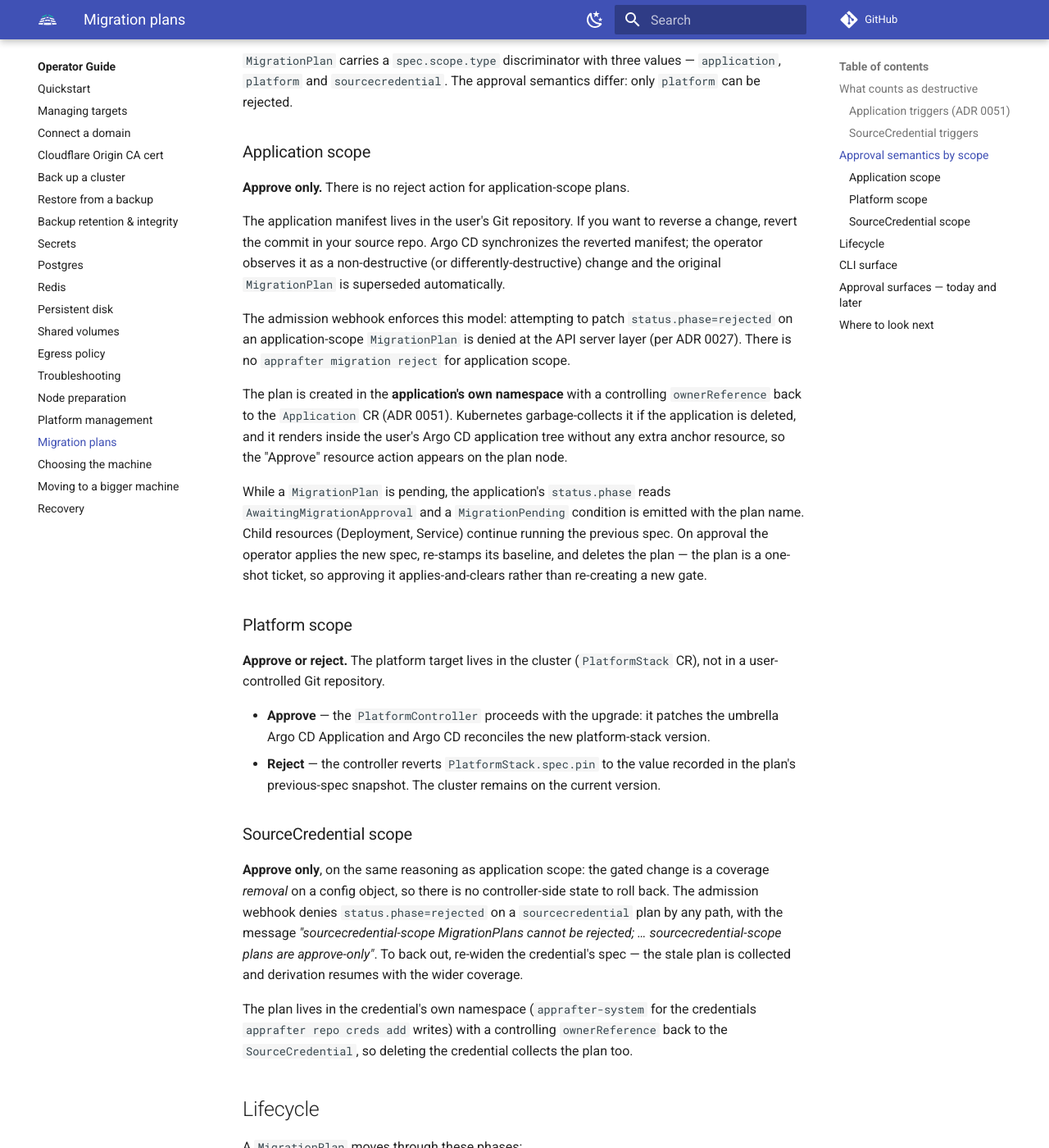
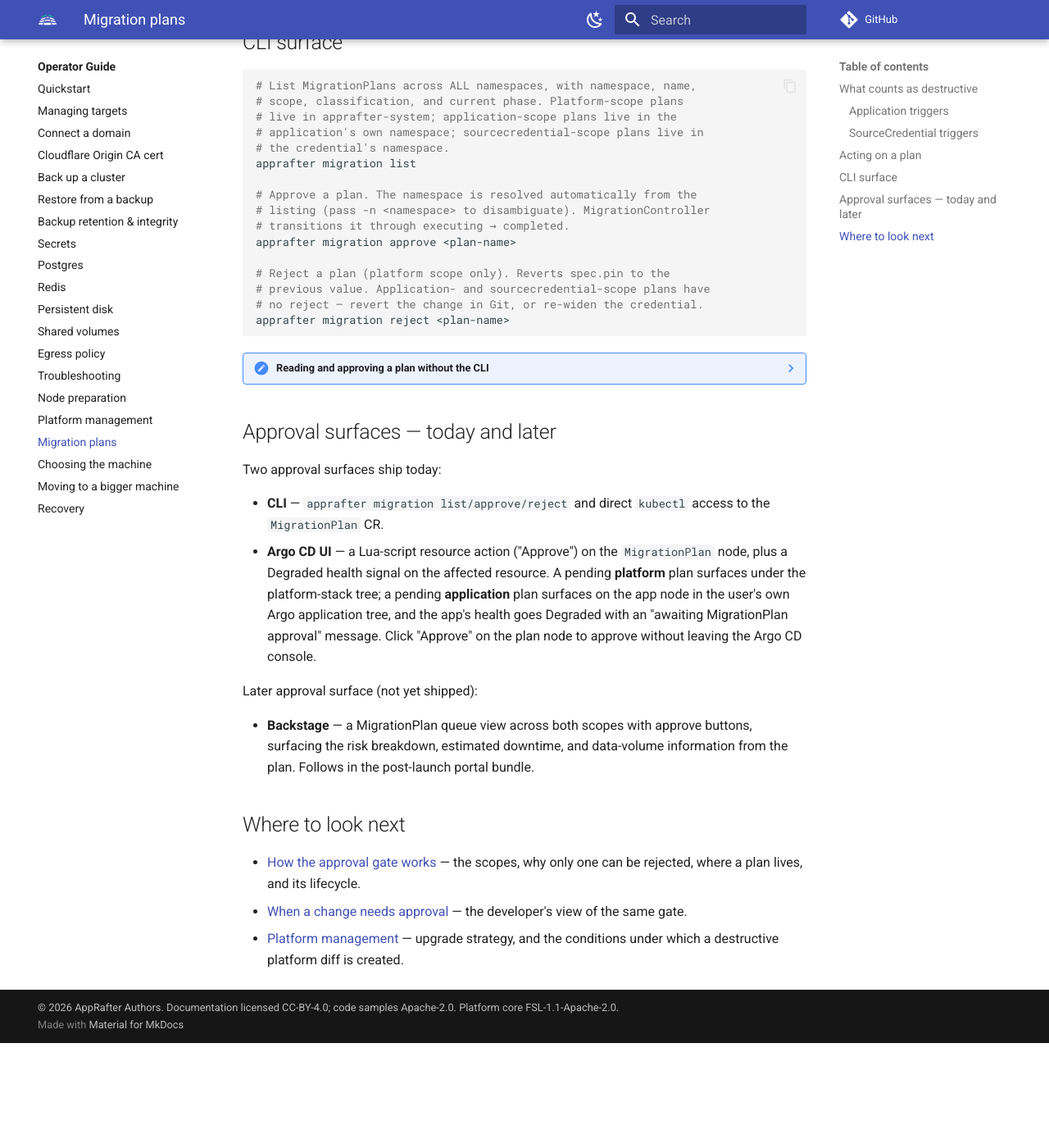
Before and after one commit to AppRafter/apprafter, an MkDocs documentation site: the page built from docs/operator-guide/migration-plans.md, in a window 1280 px wide and 1400 px high, scrolled down 3732 px. Shown: the whole window at 82% size. Built offline with MkDocs 1.6.1 and Material for MkDocs 9.7.7, drawn with Linux system fonts in a browser that asks for light colours; comment, search, counter and statistics services are not loaded; after the commit the page ends 5039 px from its top, so only the background shows below that; some of the changed text lies outside the part shown.

Commit message:
docs: the approval gate's mechanism leaves the operator's runbook
migration-plans.md carried eleven ADR citations — the most of any page
in the corpus — and about sixty per cent of it explained rather than
instructed: which layer the gate sits at and why, what the admission
webhook denies, which namespace a plan is created in and with what
ownerReference, the phase machine, and why an application plan is
deleted on approval rather than left in `completed`.

The recipe keeps what an operator does: what counts as destructive, the
thirteen triggers, and how to see and act on a pending plan. 309 lines
to 205.

The mechanism page is where the three citations that are authority for
a decision land, and it is the right place for them: ADR 0025 is the
whole reason the gate catches a `kubectl edit` as readily as a push —
it lives in the operator's reconcile, not at Argo CD's sync layer — and
that sentence only makes sense next to the alternative it rejected.
The other five were name-drops and are gone, including one inside an H3
whose anchor I checked for inbound links before touching.

This is the third page split of the sweep and the first where the
mechanism page came out larger than what stayed behind, which is the
honest shape for a subject whose interesting part is entirely "why".

Census: adr_references 67 -> 62.

Co-Authored-By: Claude Opus 5 (1M context) <noreply@anthropic.com>
Claude-Session: https://claude.ai/code/session_01WbPAZy6KmkaLV4PwDBb4iN

````diff
--- /dev/null
+++ b/docs/how-it-works/the-approval-gate.md
@@ -0,0 +1,123 @@
+---
+description: "Why some changes gate and others do not, why only platform-scope plans can be rejected, where a plan lives, and the lifecycle it moves through."
+---
+
+# How the approval gate works
+
+Why the platform pauses a change instead of applying it, and why the three
+scopes behave differently. The recipes are
+[Migration plans](../operator-guide/migration-plans.md) for the operator and
+[When a change needs approval](../dev-guide/when-a-change-needs-approval.md) for
+the developer; neither needs any of this.
+
+The gate lives inside the operator's own reconcile rather than at Argo CD's
+sync layer — [ADR 0025](../adr/0025-gitops-control-surface.md) is why, and it
+is the decision that makes the gate work identically whether the change arrived
+through Git, through `kubectl edit`, or through the CLI. One CRD covers all
+three scopes by [ADR 0027](../adr/0027-migrationplan-unification.md);
+application scope was added by
+[ADR 0051](../adr/0051-app-scope-migration.md).
+
+## Why only one scope can be rejected
+
+`MigrationPlan` carries a `spec.scope.type` discriminator with three
+values — `application`, `platform` and `sourcecredential`. The approval
+semantics differ: only `platform` can be rejected.
+
+### Application scope
+
+**Approve only.** There is no reject action for application-scope
+plans.
+
+The application manifest lives in the user's Git repository. If
+you want to reverse a change, revert the commit in your source repo.
+Argo CD synchronizes the reverted manifest; the operator observes
+it as a non-destructive (or differently-destructive) change and the
+original `MigrationPlan` is superseded automatically.
+
+The admission webhook enforces this model: attempting to patch
+`status.phase=rejected` on an application-scope `MigrationPlan`
+is denied at the API server layer (per ADR 0027). There is no
+`apprafter migration reject` for application scope.
+
+The plan is created in the **application's own namespace** with a
+controlling `ownerReference` back to the `Application` CR (ADR 0051).
+Kubernetes garbage-collects it if the application is deleted, and it
+renders inside the user's Argo CD application tree without any extra
+anchor resource, so the "Approve" resource action appears on the plan
+node.
+
+While a `MigrationPlan` is pending, the application's
+`status.phase` reads `AwaitingMigrationApproval` and a
+`MigrationPending` condition is emitted with the plan name. Child
+resources (Deployment, Service) continue running the previous spec.
+On approval the operator applies the new spec, re-stamps its baseline,
+and deletes the plan — the plan is a one-shot ticket, so approving it
+applies-and-clears rather than re-creating a new gate.
+
+### Platform scope
+
+**Approve or reject.** The platform target lives in the cluster
+(`PlatformStack` CR), not in a user-controlled Git repository.
+
+- **Approve** — the `PlatformController` proceeds with the upgrade:
+  it patches the umbrella Argo CD Application and Argo CD reconciles
+  the new platform-stack version.
+- **Reject** — the controller reverts `PlatformStack.spec.pin` to
+  the value recorded in the plan's previous-spec snapshot. The
+  cluster remains on the current version.
+
+### SourceCredential scope
+
+**Approve only**, on the same reasoning as application scope: the
+gated change is a coverage *removal* on a config object, so there is
+no controller-side state to roll back. The admission webhook denies
+`status.phase=rejected` on a `sourcecredential` plan by any path, with
+the message *"sourcecredential-scope MigrationPlans cannot be
+rejected; … sourcecredential-scope plans are approve-only"*. To back
+out, re-widen the credential's spec — the stale plan is collected and
+derivation resumes with the wider coverage.
+
+The plan lives in the credential's own namespace (`apprafter-system`
+for the credentials `apprafter repo creds add` writes) with a
+controlling `ownerReference` back to the `SourceCredential`, so
+deleting the credential collects the plan too.
+
+## Lifecycle
+
+A `MigrationPlan` moves through these phases:
+
+```mermaid
+flowchart LR
+    P["pending-approval"] -->|"approve"| A["approved"]
+    P -->|"reject (platform scope only)"| R["rejected"]
+    A --> X["executing"]
+    X --> C["completed"]
+    X --> F["failed"]
+```
+
+A plan sits at `pending-approval` until someone acts on it; approval is
+the gate, and nothing downstream runs until it is given.
+
+Plans in `pending-approval` state remain there indefinitely — there
+is no automatic expiration. If you want to dismiss a platform-scope
+plan without approving it, use `apprafter migration reject`. For an
+application-scope plan, revert the triggering commit in Git; for a
+`sourcecredential` plan, re-widen the credential's spec.
+
+For an application-scope plan the operator **deletes** the plan once it
+applies the approved spec (the plan is a consumed ticket, ADR 0051), so
+an approved application plan does not linger in `completed`. A
+`sourcecredential` plan is consumed the same way — the controller
+derives both halves with the narrowed spec, stamps the new baseline,
+and then deletes the plan.
+
+## See also
+
+- [Migration plans](../operator-guide/migration-plans.md) — approving one, and
+  the thirteen application edits that create one.
+- [When a change needs approval](../dev-guide/when-a-change-needs-approval.md) —
+  the same thirteen, as edits a developer makes.
+- [The repository's architectural specification](https://github.com/apprafter/apprafter/blob/master/spec.md),
+  §3.8 — the full `MigrationPlan` field reference. A roadmap document, not
+  published on this site.
--- a/docs/measurements/docs-health.json
+++ b/docs/measurements/docs-health.json
@@ -1,10 +1,10 @@
 {
-  "pages": 53,
+  "pages": 54,
   "invocations": 584,
   "identifiers": 331,
   "cue_documents": 6,
   "cue_fences": 22,
   "code_paths": 118,
-  "adr_references": 67,
+  "adr_references": 62,
   "exemptions": 7
 }
--- a/docs/operator-guide/migration-plans.md
+++ b/docs/operator-guide/migration-plans.md
@@ -1,21 +1,18 @@
 ---
-description: "What the platform treats as a destructive change, how it pauses one behind an approval, and the CLI that approves it."
+description: "What the platform treats as a destructive change, how to see a pending plan, and how to approve or reject one."
 ---
 
 # Migration plans
 
-A `MigrationPlan` is a declarative resource that gates destructive
-changes — to user Applications or to the platform stack — behind
-explicit approval. When a reconciler detects a destructive change
-it creates a `MigrationPlan` and pauses the change; the previous
-version keeps running until you act.
+Some changes — to a user application, to a `SourceCredential`, or to the
+platform stack itself — are held for approval instead of being applied. The
+previous version keeps running until you act.
 
-See [ADR 0027](../adr/0027-migrationplan-unification.md) for the
-unified-CRD design rationale, [ADR 0051](../adr/0051-app-scope-migration.md)
-for application-scope detection and gating, and, for the full field
-reference, §3.8 of
-[the repository's architectural specification](https://github.com/apprafter/apprafter/blob/master/spec.md)
-— a roadmap document that is not published on this site.
+Why the gate exists and why the three scopes behave differently is
+[How the approval gate works](../how-it-works/the-approval-gate.md). The
+developer-facing half — the thirteen manifest edits that hold, written as edits
+rather than as trigger names — is
+[When a change needs approval](../dev-guide/when-a-change-needs-approval.md).
 
 ## What counts as destructive
 
@@ -49,7 +46,7 @@ Platform-stack specific triggers (applied when diffing a
   `#ChangeClass` has no `security-boundary`, which is an
   application- and credential-scope class only.
 
-### Application triggers (ADR 0051)
+### Application triggers
 
 For an application edit, the diff is taken between the last applied
 spec and the new spec, each evaluated under its own environment, so a
@@ -132,99 +129,7 @@ Adding coverage, creating a credential, and rotating the material
 (`apprafter repo creds rotate`, which replaces the sealed material and
 leaves the spec untouched) are **not** destructive and do not gate.
 
-## Approval semantics by scope
-
-`MigrationPlan` carries a `spec.scope.type` discriminator with three
-values — `application`, `platform` and `sourcecredential`. The approval
-semantics differ: only `platform` can be rejected.
-
-### Application scope
-
-**Approve only.** There is no reject action for application-scope
-plans.
-
-The application manifest lives in the user's Git repository. If
-you want to reverse a change, revert the commit in your source repo.
-Argo CD synchronizes the reverted manifest; the operator observes
-it as a non-destructive (or differently-destructive) change and the
-original `MigrationPlan` is superseded automatically.
-
-The admission webhook enforces this model: attempting to patch
-`status.phase=rejected` on an application-scope `MigrationPlan`
-is denied at the API server layer (per ADR 0027). There is no
-`apprafter migration reject` for application scope.
-
-The plan is created in the **application's own namespace** with a
-controlling `ownerReference` back to the `Application` CR (ADR 0051).
-Kubernetes garbage-collects it if the application is deleted, and it
-renders inside the user's Argo CD application tree without any extra
-anchor resource, so the "Approve" resource action appears on the plan
-node.
-
-While a `MigrationPlan` is pending, the application's
-`status.phase` reads `AwaitingMigrationApproval` and a
-`MigrationPending` condition is emitted with the plan name. Child
-resources (Deployment, Service) continue running the previous spec.
-On approval the operator applies the new spec, re-stamps its baseline,
-and deletes the plan — the plan is a one-shot ticket, so approving it
-applies-and-clears rather than re-creating a new gate.
-
-### Platform scope
-
-**Approve or reject.** The platform target lives in the cluster
-(`PlatformStack` CR), not in a user-controlled Git repository.
-
-- **Approve** — the `PlatformController` proceeds with the upgrade:
-  it patches the umbrella Argo CD Application and Argo CD reconciles
-  the new platform-stack version.
-- **Reject** — the controller reverts `PlatformStack.spec.pin` to
-  the value recorded in the plan's previous-spec snapshot. The
-  cluster remains on the current version.
-
-### SourceCredential scope
-
-**Approve only**, on the same reasoning as application scope: the
-gated change is a coverage *removal* on a config object, so there is
-no controller-side state to roll back. The admission webhook denies
-`status.phase=rejected` on a `sourcecredential` plan by any path, with
-the message *"sourcecredential-scope MigrationPlans cannot be
-rejected; … sourcecredential-scope plans are approve-only"*. To back
-out, re-widen the credential's spec — the stale plan is collected and
-derivation resumes with the wider coverage.
-
-The plan lives in the credential's own namespace (`apprafter-system`
-for the credentials `apprafter repo creds add` writes) with a
-controlling `ownerReference` back to the `SourceCredential`, so
-deleting the credential collects the plan too.
-
-## Lifecycle
-
-A `MigrationPlan` moves through these phases:
-
-```mermaid
-flowchart LR
-    P["pending-approval"] -->|"approve"| A["approved"]
-    P -->|"reject (platform scope only)"| R["rejected"]
-    A --> X["executing"]
-    X --> C["completed"]
-    X --> F["failed"]
-```
-
-A plan sits at `pending-approval` until someone acts on it; approval is
-the gate, and nothing downstream runs until it is given.
-
-Plans in `pending-approval` state remain there indefinitely — there
-is no automatic expiration. If you want to dismiss a platform-scope
-plan without approving it, use `apprafter migration reject`. For an
-application-scope plan, revert the triggering commit in Git; for a
-`sourcecredential` plan, re-widen the credential's spec.
-
-For an application-scope plan the operator **deletes** the plan once it
-applies the approved spec (the plan is a consumed ticket, ADR 0051), so
-an approved application plan does not linger in `completed`. A
-`sourcecredential` plan is consumed the same way — the controller
-derives both halves with the narrowed spec, stamps the new baseline,
-and then deletes the plan.
+## Acting on a plan
 
 ## CLI surface
 
@@ -277,10 +182,10 @@ Two approval surfaces ship today:
 - **Argo CD UI** — a Lua-script resource action ("Approve") on the
   `MigrationPlan` node, plus a Degraded health signal on the affected
   resource. A pending **platform** plan surfaces under the
-  platform-stack tree (ADR 0048); a pending **application** plan
+  platform-stack tree; a pending **application** plan
   surfaces on the app node in the user's own Argo application tree,
   and the app's health goes Degraded with an "awaiting MigrationPlan
-  approval" message (ADR 0051). Click "Approve" on the plan node to
+  approval" message. Click "Approve" on the plan node to
   approve without leaving the Argo CD console.
 
 Later approval surface (not yet shipped):
@@ -292,18 +197,9 @@ Later approval surface (not yet shipped):
 
 ## Where to look next
 
-- [Platform management](./platform-management.md) — upgrade
-  strategy and the conditions under which destructive diffs are
-  created.
-- [ADR 0027](../adr/0027-migrationplan-unification.md) — design
-  rationale, including the asymmetric reject semantics and the
-  gate-at-reconciler principle.
-- [ADR 0051](../adr/0051-app-scope-migration.md) — application-scope
-  destructive detection: the baseline, the per-environment diff, the
-  taxonomy, and the app-namespace / ownerRef plan placement.
-- [ADR 0025](../adr/0025-gitops-control-surface.md) — why the gate
-  lives inside the operator/controller rather than at the Argo CD
-  sync layer.
-- [The repository's architectural specification](https://github.com/apprafter/apprafter/blob/master/spec.md),
-  §3.8 — full field reference for the `MigrationPlan` CRD. It is a
-  roadmap document and is not published on this site.
+- [How the approval gate works](../how-it-works/the-approval-gate.md) — the
+  scopes, why only one can be rejected, where a plan lives, and its lifecycle.
+- [When a change needs approval](../dev-guide/when-a-change-needs-approval.md) —
+  the developer's view of the same gate.
+- [Platform management](./platform-management.md) — upgrade strategy, and the
+  conditions under which a destructive platform diff is created.
--- a/mkdocs.yml
+++ b/mkdocs.yml
@@ -281,6 +281,7 @@ nav:
       - The target store on disk: how-it-works/the-target-store.md
       - GitOps and the CUE plugin: how-it-works/gitops-and-the-cue-cmp.md
       - Node reservations and swap: how-it-works/node-reservations-and-swap.md
+      - How the approval gate works: how-it-works/the-approval-gate.md
       - Right-sizing an application's requests: how-it-works/resources-and-autoscaling.md
   - Developer Guide:
       - Overview: dev-guide/index.md
````
Also changed, not shown: docs/how-it-works/index.md (+3 -0 lines).
